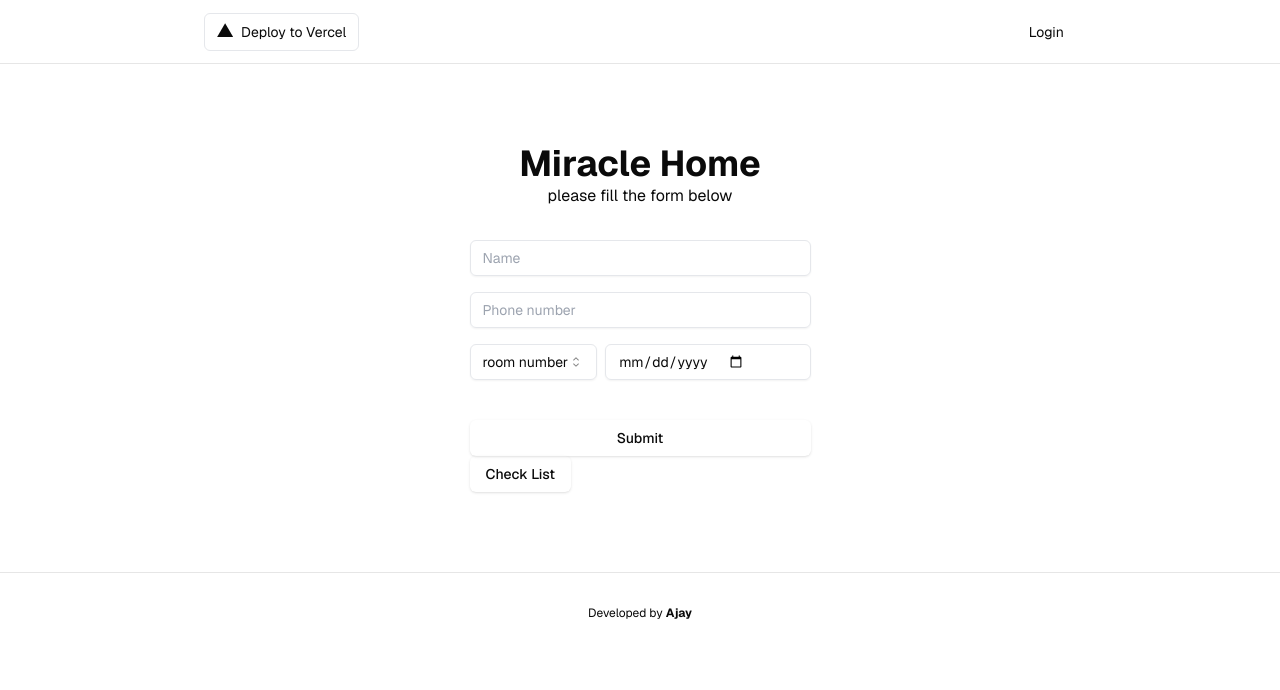
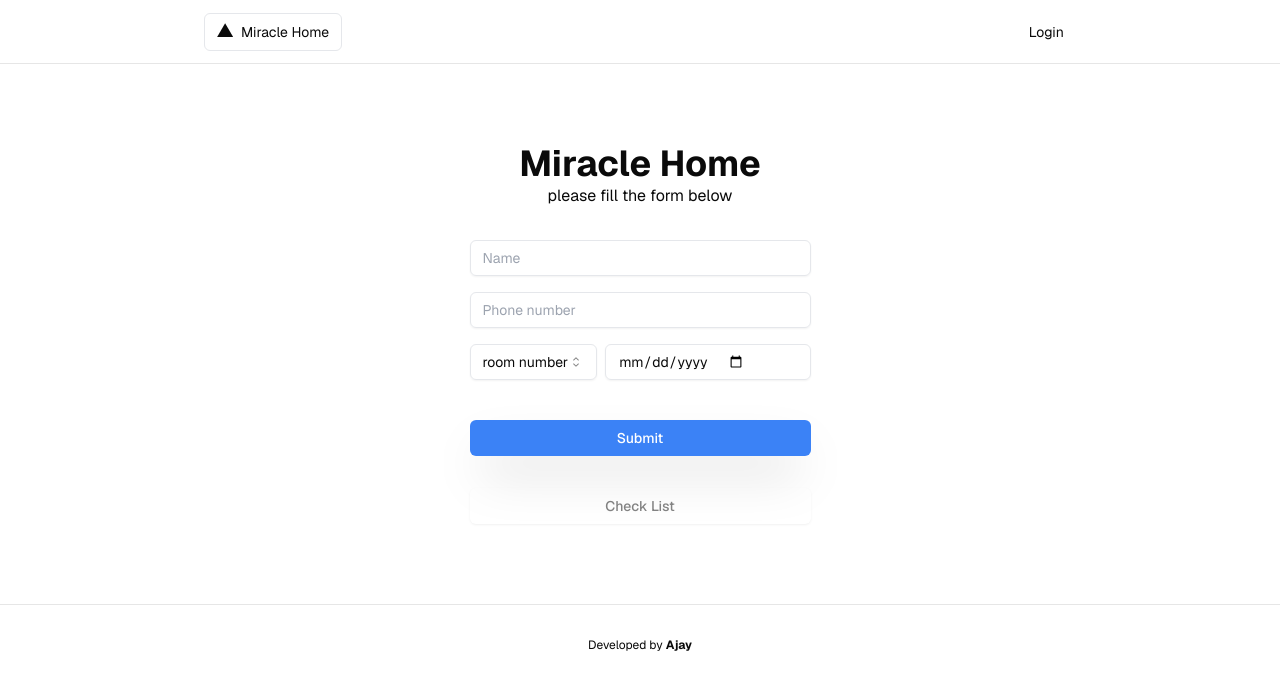
Before and after one commit to ajay-dv8/miracle_home, a Next.js app: page / in a window 1280 px wide. Shown: the top 690 px of the page. Built offline with nearby package versions, Linux system fonts and the light colour scheme; no server answers.

Commit message:
initial commit

```diff
--- a/app/success_page/page.tsx
+++ b/app/check_list/page.tsx
@@ -28,7 +28,7 @@ const page = async () => {
 
       </div>
       <div>
-        <div className="w-full flex flex-col gap-4 p-4">
+        <div className="w-full flex flex-col gap-4 p-4 justify-center items-center">
           {data ? data.map((data) => (
             <NameCard
               key={data.id}
--- a/app/page.tsx
+++ b/app/page.tsx
@@ -1,9 +1,6 @@
 import DeployButton from "../components/DeployButton";
 import AuthButton from "../components/AuthButton";
 import { createClient } from "@/utils/supabase/server";
-import ConnectSupabaseSteps from "@/components/ConnectSupabaseSteps";
-import SignUpUserSteps from "@/components/SignUpUserSteps";
-import Header from "@/components/Header";
 import Form from "@/components/form";
 import { Button } from "@/components/ui/button";
 import Link from "next/link";
@@ -42,12 +39,14 @@ export default async function Index() {
         </div>
         <Form />
 
+        <Button className="mt-8 w-full" disabled>
         <Link
-          href="/success_page"
-          className="mt-4"
+          href="/check_list"
+
         >
-          <Button>Check List</Button>
+          Check List
         </Link>
+        </Button>
       </div>
 
       <footer className="w-full border-t border-t-foreground/10 p-8 flex justify-center text-center text-xs">
--- a/components/DeployButton.tsx
+++ b/components/DeployButton.tsx
@@ -2,7 +2,7 @@ export default function DeployButton() {
   return (
     <a
       className="py-2 px-3 flex rounded-md no-underline hover:bg-btn-background-hover border"
-      href="https://vercel.com/new/clone?repository-url=https%3A%2F%2Fgithub.com%2Fvercel%2Fnext.js%2Ftree%2Fcanary%2Fexamples%2Fwith-supabase&project-name=nextjs-with-supabase&repository-name=nextjs-with-supabase&demo-title=nextjs-with-supabase&demo-description=This%20starter%20configures%20Supabase%20Auth%20to%20use%20cookies%2C%20making%20the%20user's%20session%20available%20throughout%20the%20entire%20Next.js%20app%20-%20Client%20Components%2C%20Server%20Components%2C%20Route%20Handlers%2C%20Server%20Actions%20and%20Middleware.&demo-url=https%3A%2F%2Fdemo-nextjs-with-supabase.vercel.app%2F&external-id=https%3A%2F%2Fgithub.com%2Fvercel%2Fnext.js%2Ftree%2Fcanary%2Fexamples%2Fwith-supabase&demo-image=https%3A%2F%2Fdemo-nextjs-with-supabase.vercel.app%2Fopengraph-image.png&integration-ids=oac_VqOgBHqhEoFTPzGkPd7L0iH6"
+      //href="https://vercel.com/new/clone?repository-url=https%3A%2F%2Fgithub.com%2Fvercel%2Fnext.js%2Ftree%2Fcanary%2Fexamples%2Fwith-supabase&project-name=nextjs-with-supabase&repository-name=nextjs-with-supabase&demo-title=nextjs-with-supabase&demo-description=This%20starter%20configures%20Supabase%20Auth%20to%20use%20cookies%2C%20making%20the%20user's%20session%20available%20throughout%20the%20entire%20Next.js%20app%20-%20Client%20Components%2C%20Server%20Components%2C%20Route%20Handlers%2C%20Server%20Actions%20and%20Middleware.&demo-url=https%3A%2F%2Fdemo-nextjs-with-supabase.vercel.app%2F&external-id=https%3A%2F%2Fgithub.com%2Fvercel%2Fnext.js%2Ftree%2Fcanary%2Fexamples%2Fwith-supabase&demo-image=https%3A%2F%2Fdemo-nextjs-with-supabase.vercel.app%2Fopengraph-image.png&integration-ids=oac_VqOgBHqhEoFTPzGkPd7L0iH6"
       target="_blank"
       rel="noreferrer"
     >
@@ -17,7 +17,7 @@ export default function DeployButton() {
           fill="currentColor"
         ></path>
       </svg>
-      Deploy to Vercel
+      Miracle Home
     </a>
   );
 }
--- a/components/form.tsx
+++ b/components/form.tsx
@@ -95,7 +95,7 @@ const Form = () => {
 
         <Button
           type="submit"
-          className="w-full"
+          className="w-full bg-blue-500 hover:bg-blue-400 text-white shadow-2xl"
           disabled={isLoading}
 
           // onClick={() => {
```
